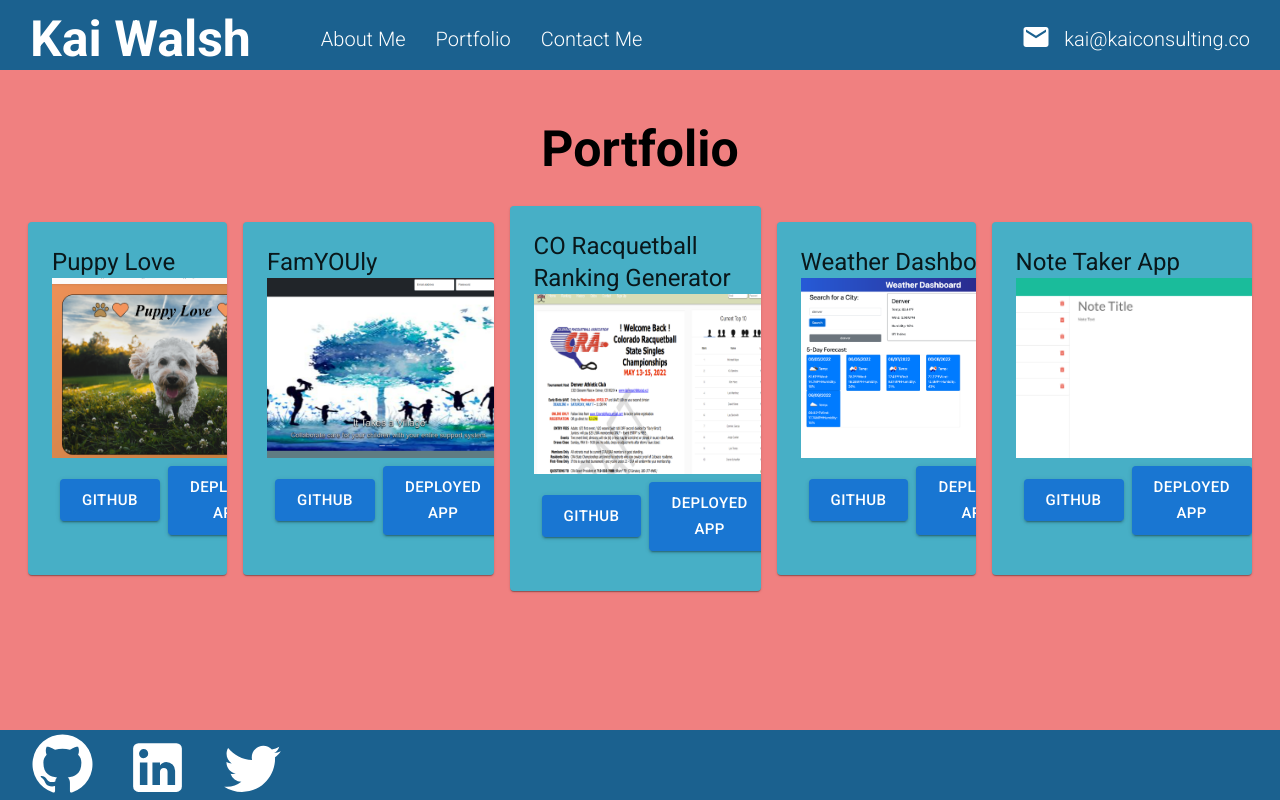
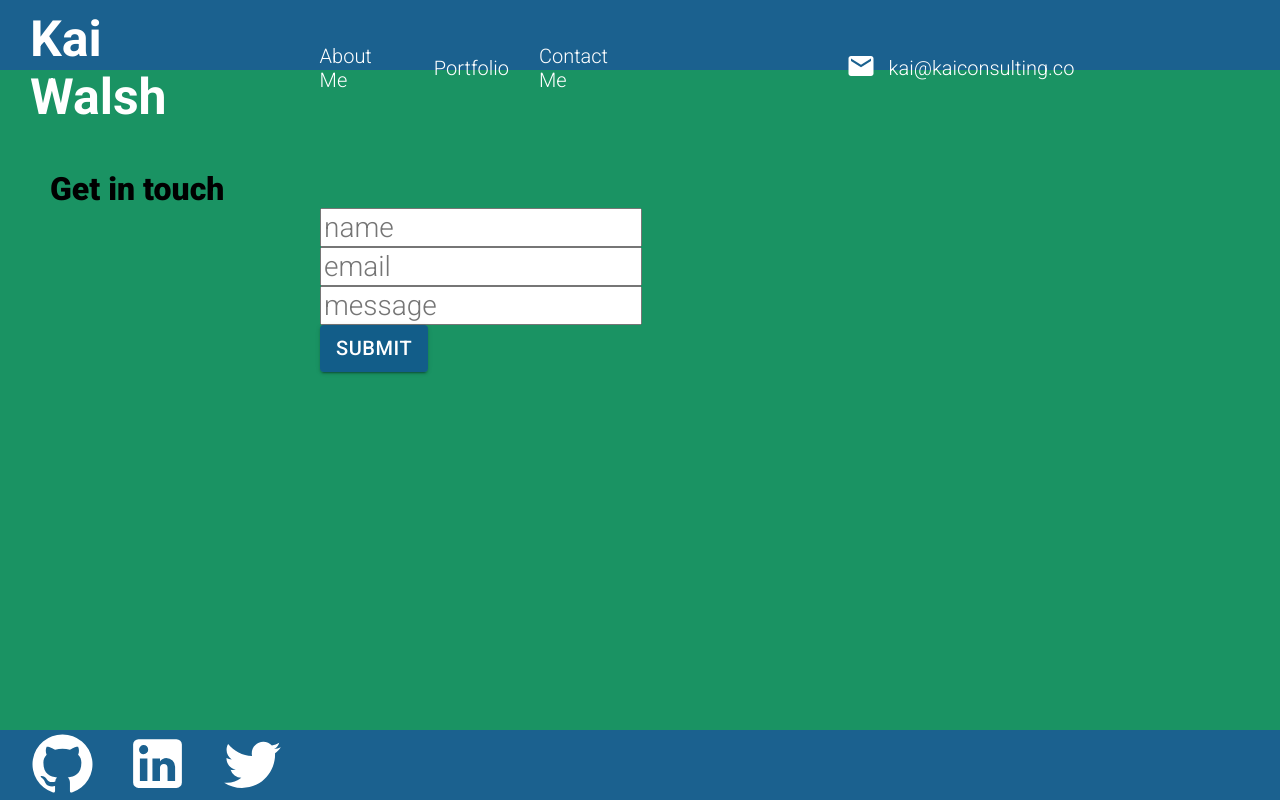
Before and after one commit to kaiwalsh1/react-portfolio, a React (Create React App) app: page / in a window 1280 px wide. Built offline with nearby package versions, Linux system fonts and the light colour scheme.

Commit message:
added contact me page

```diff
--- a/src/App.js
+++ b/src/App.js
@@ -8,7 +8,7 @@ import './app.scss'
 import { useState } from 'react'
 
 export const App = () => {
-  const [currentPage, setCurrentPage] = useState('Portfolio');
+  const [currentPage, setCurrentPage] = useState('Contact');
 
   const renderPage = () => {
     if (currentPage === 'About') {
--- a/src/components/contact/Contact.js
+++ b/src/components/contact/Contact.js
@@ -1,8 +1,76 @@
 import './contact.scss'
+import React, { useState } from 'react';
+import Button from '@mui/material/Button';
 
 export default function Contact() {
+
+    const [name, setName] = useState('');
+    const [email, setEmail] = useState('');
+    const [message, setMessage] = useState('');
+
+    const handleInputChange = (e) => {
+        const { target } = e;
+        const inputType = target.name;
+        const inputValue = target.value;
+
+        if (inputType === 'name') {
+            setName(inputValue);
+        } else if (inputType === 'email') {
+            setEmail(inputValue);
+        } else {
+            setMessage(inputValue);
+        }
+    };
+
+    const handleFormSubmit = (e) => {
+        e.preventDefault();
+
+        // If successful, we want to clear out the input after registration.
+        setName('');
+        // TODO: Set the password back to an empty string after the user clicks submit
+        setEmail('');
+        setMessage('');
+
+        alert(`Thank you ${name}, your form has been submitted`);
+    };
+
+
     return (
         <div className="contact" id="contact">
+            <div className="left">
+                <div className="wrapper">
+                    <h1>Get in touch</h1>
+                </div>
+            </div>
+            <div className="right">
+                <form className="form">
+                    <input
+                        value={name}
+                        name="name"
+                        onChange={handleInputChange}
+                        type="text"
+                        placeholder="name"
+                    />
+                    <input
+                        value={email}
+                        name="email"
+                        onChange={handleInputChange}
+                        type="email"
+                        placeholder="email"
+                    />
+                    <input
+                        value={message}
+                        name="message"
+                        onChange={handleInputChange}
+                        type="text"
+                        placeholder="message"
+                        className="message"
+                    />
+                    <Button variant="contained" className="button" sx={{ fontSize: 20 }}
+                        onClick={handleFormSubmit}
+                    >Submit</Button>
+                </form>
+            </div>
 
         </div>
     )
--- a/src/components/contact/contact.scss
+++ b/src/components/contact/contact.scss
@@ -3,4 +3,54 @@
 .contact{
     height: calc(100vh - 140px);
     background-color: #1a9363;
+
+
+
+
+
 }
+
+.left{
+    flex: 0.5;
+
+    h1{
+        padding-left: 50px;
+        padding-top: 100px;
+        font-weight: 800;
+    }
+}
+
+.right{
+    flex: 0.5;
+    display: flex;
+    align-items: center;
+    justify-content: center;
+
+    .form{
+        display: flex;
+        flex-direction: column;
+        // padding: 50px 100px;
+        width: 50%;
+        height: 100%;
+        justify-content: flex-end;
+        align-items: flex-start;
+
+
+
+        input{
+            font-size: 28px;
+            font-weight: 300;
+
+            #message{
+                height: 100px;
+                margin: 20px;
+            }
+        }
+
+        .button{
+            background-color: rgba(18, 91, 139, 0.962);
+            align-items: center;
+            justify-content: center;
+        }
+    }
+}
--- a/src/components/footer/Footer.js
+++ b/src/components/footer/Footer.js
@@ -4,6 +4,7 @@ import LinkedInIcon from '@mui/icons-material/LinkedIn';
 import TwitterIcon from '@mui/icons-material/Twitter';
 import Box from '@mui/material/Box';
 import Typography from '@mui/material/Typography';
+import { Person, Email } from '@mui/icons-material';
 
 export default function Footer() {
     return (
@@ -16,10 +17,14 @@ export default function Footer() {
                     </a>
                 </div>
                 <div className="itemContainer">
-                    <LinkedInIcon sx={{ fontSize: 65 }} color="primary" className="linkedIn" href="https://www.linkedin.com/in/kai-walsh/" target="_blank" rel="noopener noreferrer" />
+                    <a href="https://www.linkedin.com/in/kai-walsh/" target="_blank" className="linkedIn">
+                        <LinkedInIcon sx={{ fontSize: 65 }} />
+                    </a>
                 </div>
                 <div className="itemContainer">
-                    <TwitterIcon sx={{ fontSize: 65 }} href="https://twitter.com/thequeerumbrel1" target="_blank" />
+                    <a href="https://twitter.com/thequeerumbrel1" target="_blank" className="twitter">
+                        <TwitterIcon sx={{ fontSize: 65 }} />
+                    </a>
                 </div>
 
             </div>
--- a/src/components/footer/footer.scss
+++ b/src/components/footer/footer.scss
@@ -29,13 +29,23 @@
             margin-top: auto;
             margin-left: 30px;
 
+            a{
+                pointer: cursor;
+            }
+
             .github{
                 color: white;
                 text-decoration: none;
+                pointer: cursor;
             }
 
             .linkedIn{
                 color: white;
+                text-decoration: none;
+            }
+            .twitter{
+                color: white;
+                text-decoration: none;
             }
         }
     }
--- a/src/components/header/Header.js
+++ b/src/components/header/Header.js
@@ -3,7 +3,6 @@ import { Person, Email } from '@mui/icons-material';
 import { useState } from 'react'
 
 export default function Header({setCurrentPage}) {
-// const [activeHeader, setActiveHeader] = useState('#about');
 
     return (
         <div className="header">
--- a/src/components/portfolio/PortfolioList.js
+++ b/src/components/portfolio/PortfolioList.js
@@ -33,7 +33,7 @@ export default function PortfolioList(list) {
                     flexDirection: 'row',
                     p: 1,
                     m: 1,
-                    bgcolor: '#47afc6'
+                    bgcolor: '#458DA5',
                 }}
             >
                 <CardContent className="cardContent">
--- a/src/components/portfolio/portfolio.scss
+++ b/src/components/portfolio/portfolio.scss
@@ -55,7 +55,6 @@
 
     .buttons{
         // background-color: rgba(18, 91, 139, 0.962);
-        color: white;
         borderRadius: 2;
     }
 
--- a/src/global.scss
+++ b/src/global.scss
@@ -1,4 +1,4 @@
-$mainColor: rgba(18, 91, 139, 0.962);
+$mainColor: #458DA5;
 $secondaryColor: lightcoral;
 
 
```
Also changed, not shown: 1 other file (tests, documents, lock files or other folders).
